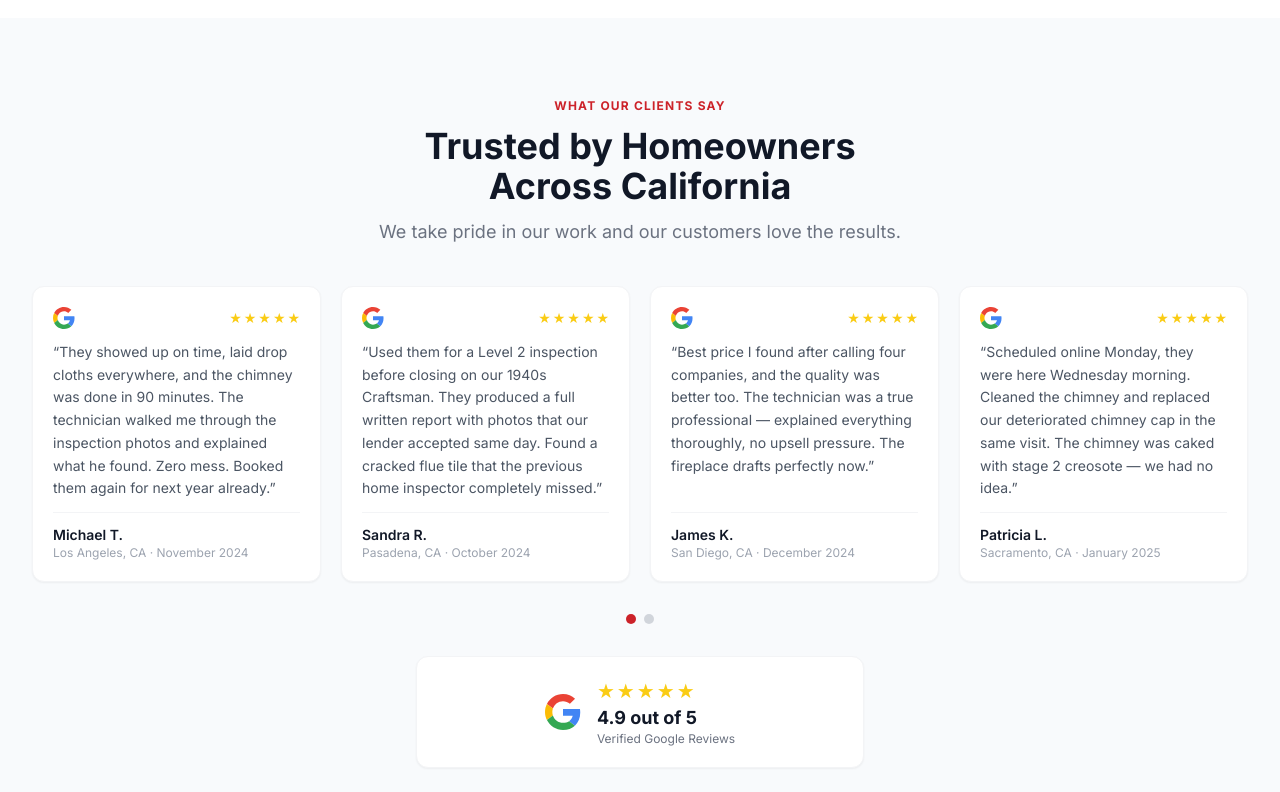
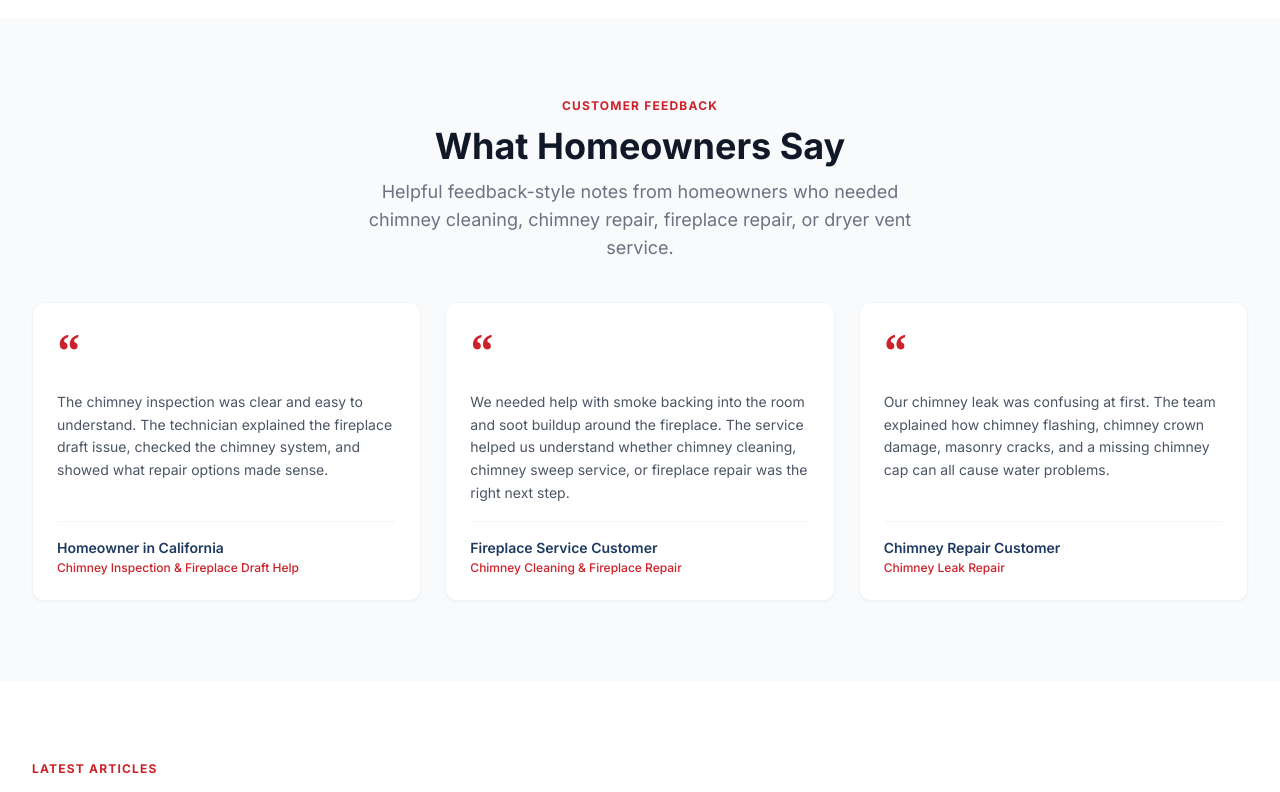
Before and after one commit to maxilaspov-sudo/CHIMNEY, a Next.js app: page / in a window 1280 px wide. Shown: the part 4260-5052 px from the top of the page. Built offline with nearby package versions, Linux system fonts and the light colour scheme.

Commit message:
Update customer feedback with natural service keywords

```diff
--- a/components/ReviewSection.tsx
+++ b/components/ReviewSection.tsx
@@ -1,166 +1,71 @@
-"use client";
-import { useState } from "react";
-import { SITE } from "@/lib/constants";
-
-const REVIEWS = [
+const FEEDBACK = [
   {
-    name: "Michael T.",
-    city: "Los Angeles, CA",
-    rating: 5,
-    date: "November 2024",
-    text: "They showed up on time, laid drop cloths everywhere, and the chimney was done in 90 minutes. The technician walked me through the inspection photos and explained what he found. Zero mess. Booked them again for next year already.",
+    quote:
+      "The chimney inspection was clear and easy to understand. The technician explained the fireplace draft issue, checked the chimney system, and showed what repair options made sense.",
+    label: "Homeowner in California",
+    service: "Chimney Inspection & Fireplace Draft Help",
   },
   {
-    name: "Sandra R.",
-    city: "Pasadena, CA",
-    rating: 5,
-    date: "October 2024",
-    text: "Used them for a Level 2 inspection before closing on our 1940s Craftsman. They produced a full written report with photos that our lender accepted same day. Found a cracked flue tile that the previous home inspector completely missed.",
+    quote:
+      "We needed help with smoke backing into the room and soot buildup around the fireplace. The service helped us understand whether chimney cleaning, chimney sweep service, or fireplace repair was the right next step.",
+    label: "Fireplace Service Customer",
+    service: "Chimney Cleaning & Fireplace Repair",
   },
   {
-    name: "James K.",
-    city: "San Diego, CA",
-    rating: 5,
-    date: "December 2024",
-    text: "Best price I found after calling four companies, and the quality was better too. The technician was a true professional — explained everything thoroughly, no upsell pressure. The fireplace drafts perfectly now.",
-  },
-  {
-    name: "Patricia L.",
-    city: "Sacramento, CA",
-    rating: 5,
-    date: "January 2025",
-    text: "Scheduled online Monday, they were here Wednesday morning. Cleaned the chimney and replaced our deteriorated chimney cap in the same visit. The chimney was caked with stage 2 creosote — we had no idea.",
-  },
-  {
-    name: "David M.",
-    city: "Oakland, CA",
-    rating: 5,
-    date: "February 2025",
-    text: "Had smoke backing into the house every time we lit a fire. They diagnosed a damaged damper plate and replaced it the same day. Problem solved completely. Now I know who to call going forward.",
-  },
-  {
-    name: "Jennifer W.",
-    city: "Irvine, CA",
-    rating: 4,
-    date: "March 2025",
-    text: "Great service overall. They cleaned the dryer vent and chimney in one visit. The vent had significant lint build-up — clothes are drying in one cycle again. Would give 5 stars but scheduling took a couple of extra days in busy season.",
+    quote:
+      "Our chimney leak was confusing at first. The team explained how chimney flashing, chimney crown damage, masonry cracks, and a missing chimney cap can all cause water problems.",
+    label: "Chimney Repair Customer",
+    service: "Chimney Leak Repair",
   },
 ];
 
 export default function ReviewSection() {
-  const [current, setCurrent] = useState(0);
-  const perPage = 4;
-  const total = REVIEWS.length;
-  const pages = Math.ceil(total / perPage);
-
-  const schema = {
-    "@context": "https://schema.org",
-    "@type": "LocalBusiness",
-    name: SITE.name,
-    aggregateRating: {
-      "@type": "AggregateRating",
-      ratingValue: SITE.googleRating,
-      reviewCount: SITE.reviewCount,
-      bestRating: "5",
-      worstRating: "1",
-    },
-    review: REVIEWS.map((r) => ({
-      "@type": "Review",
-      author: { "@type": "Person", name: r.name },
-      reviewRating: { "@type": "Rating", ratingValue: r.rating },
-      reviewBody: r.text,
-      datePublished: r.date,
-    })),
-  };
-
-  const visible = REVIEWS.slice(current * perPage, current * perPage + perPage);
-
   return (
-    <section className="section-pad bg-[#F8FAFC]" id="reviews">
-      <script
-        type="application/ld+json"
-        dangerouslySetInnerHTML={{ __html: JSON.stringify(schema) }}
-      />
+    <section className="section-pad bg-[#F8FAFC]" id="feedback">
       <div className="container-base">
 
         {/* Header */}
         <div className="text-center mb-10">
-          <span className="section-label">WHAT OUR CLIENTS SAY</span>
+          <span className="section-label">CUSTOMER FEEDBACK</span>
           <h2 className="text-3xl md:text-4xl font-bold text-[#111827] mb-3">
-            Trusted by Homeowners<br className="hidden sm:block" /> Across California
+            What Homeowners Say
           </h2>
           <p className="text-gray-500 text-lg max-w-xl mx-auto">
-            We take pride in our work and our customers love the results.
+            Helpful feedback-style notes from homeowners who needed chimney cleaning, chimney repair, fireplace repair, or dryer vent service.
           </p>
         </div>
 
-        {/* Review cards */}
-        <div className="grid grid-cols-1 sm:grid-cols-2 lg:grid-cols-4 gap-5 mb-8">
-          {visible.map((r, i) => (
-            <div key={i} className="bg-white rounded-xl border border-gray-100 shadow-sm p-5 flex flex-col gap-3">
-              {/* Google logo + stars */}
-              <div className="flex items-center justify-between">
-                <GoogleLogo />
-                <Stars count={r.rating} />
-              </div>
+        {/* Feedback cards — 3 on desktop, 1 on mobile */}
+        <div className="grid grid-cols-1 md:grid-cols-3 gap-6">
+          {FEEDBACK.map((card, i) => (
+            <div
+              key={i}
+              className="bg-white rounded-xl border border-gray-100 shadow-sm p-6 flex flex-col gap-4"
+            >
+              {/* Red accent quote mark */}
+              <span
+                className="block text-5xl font-extrabold leading-none select-none text-[#CC2229]"
+                aria-hidden="true"
+                style={{ fontFamily: "Georgia, serif" }}
+              >
+                &ldquo;
+              </span>
+
+              {/* Quote text */}
               <p className="text-sm text-gray-600 leading-relaxed flex-1">
-                &ldquo;{r.text}&rdquo;
+                {card.quote}
               </p>
-              <div className="border-t border-gray-100 pt-3">
-                <p className="font-semibold text-gray-900 text-sm">{r.name}</p>
-                <p className="text-xs text-gray-400">{r.city} &middot; {r.date}</p>
+
+              {/* Footer */}
+              <div className="border-t border-gray-100 pt-4">
+                <p className="font-semibold text-[#1E3A5F] text-sm">{card.label}</p>
+                <p className="text-xs text-[#CC2229] font-medium mt-0.5">{card.service}</p>
               </div>
             </div>
           ))}
-        </div>
-
-        {/* Pagination dots */}
-        {pages > 1 && (
-          <div className="flex justify-center gap-2 mb-8">
-            {Array.from({ length: pages }).map((_, i) => (
-              <button
-                key={i}
-                onClick={() => setCurrent(i)}
-                aria-label={`Go to review page ${i + 1}`}
-                className={`w-2.5 h-2.5 rounded-full transition-colors ${i === current ? "bg-orange-500" : "bg-gray-300"}`}
-              />
-            ))}
-          </div>
-        )}
-
-        {/* Aggregate rating strip */}
-        <div className="flex flex-col sm:flex-row items-center justify-center gap-4 bg-white rounded-xl border border-gray-100 shadow-sm p-5 max-w-md mx-auto">
-          <GoogleLogo large />
-          <div className="flex flex-col items-center sm:items-start gap-1">
-            <Stars count={5} large />
-            <p className="font-bold text-gray-900 text-lg leading-none">{SITE.googleRating} out of 5</p>
-            <p className="text-xs text-gray-500">Verified Google Reviews</p>
-          </div>
         </div>
 
       </div>
     </section>
   );
 }
-
-function Stars({ count, large = false }: { count: number; large?: boolean }) {
-  return (
-    <div role="img" aria-label={`${count} out of 5 stars`} className={`flex gap-0.5 ${large ? "text-xl" : "text-sm"}`}>
-      {Array.from({ length: 5 }).map((_, i) => (
-        <span key={i} aria-hidden="true" className={i < count ? "text-yellow-400" : "text-gray-200"}>★</span>
-      ))}
-    </div>
-  );
-}
-
-function GoogleLogo({ large = false }: { large?: boolean }) {
-  const size = large ? 36 : 22;
-  return (
-    <svg width={size} height={size} viewBox="0 0 48 48" aria-label="Google" role="img">
-      <path fill="#EA4335" d="M24 9.5c3.54 0 6.71 1.22 9.21 3.6l6.85-6.85C35.9 2.38 30.47 0 24 0 14.62 0 6.51 5.38 2.56 13.22l7.98 6.19C12.43 13.72 17.74 9.5 24 9.5z"/>
-      <path fill="#4285F4" d="M46.98 24.55c0-1.57-.15-3.09-.38-4.55H24v9.02h12.94c-.58 2.96-2.26 5.48-4.78 7.18l7.73 6c4.51-4.18 7.09-10.36 7.09-17.65z"/>
-      <path fill="#FBBC05" d="M10.53 28.59c-.48-1.45-.76-2.99-.76-4.59s.27-3.14.76-4.59l-7.98-6.19C.92 16.46 0 20.12 0 24c0 3.88.92 7.54 2.56 10.78l7.97-6.19z"/>
-      <path fill="#34A853" d="M24 48c6.48 0 11.93-2.13 15.89-5.81l-7.73-6c-2.15 1.45-4.92 2.3-8.16 2.3-6.26 0-11.57-4.22-13.47-9.91l-7.98 6.19C6.51 42.62 14.62 48 24 48z"/>
-    </svg>
-  );
-}
```
